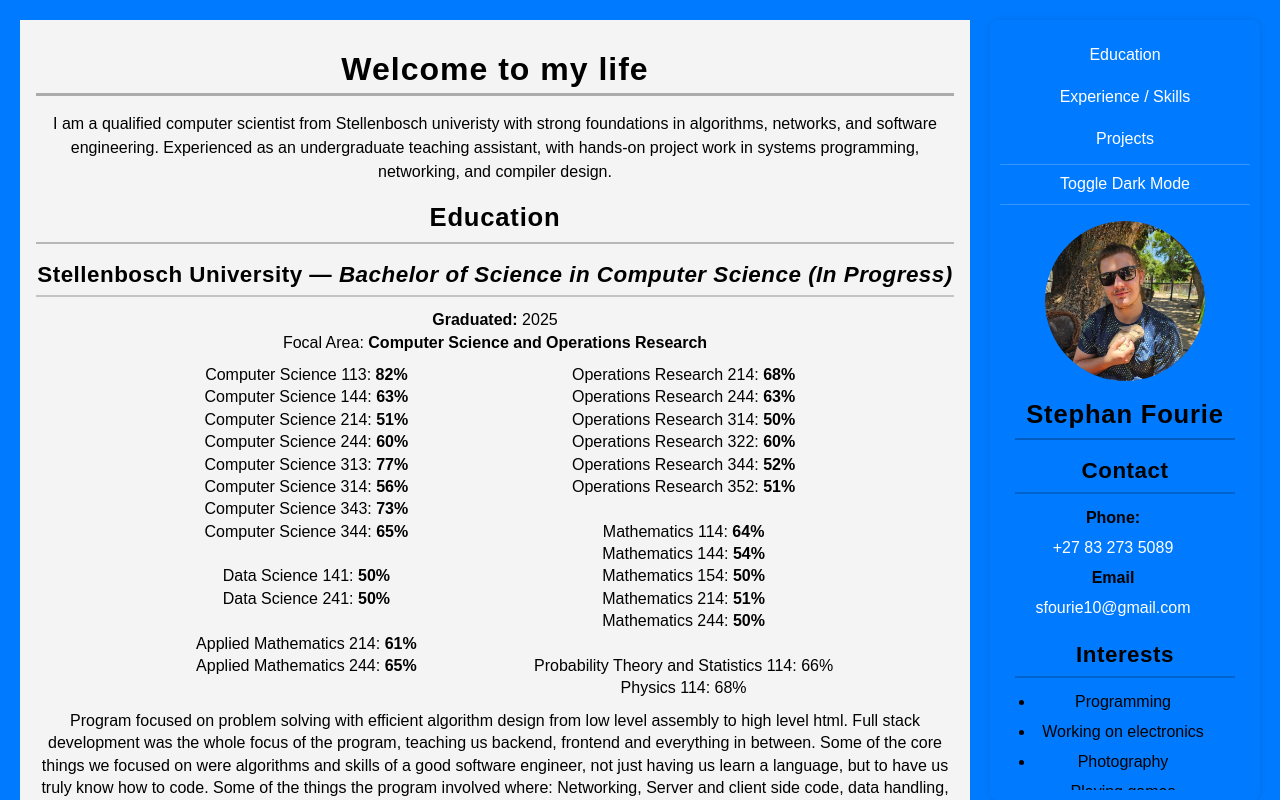
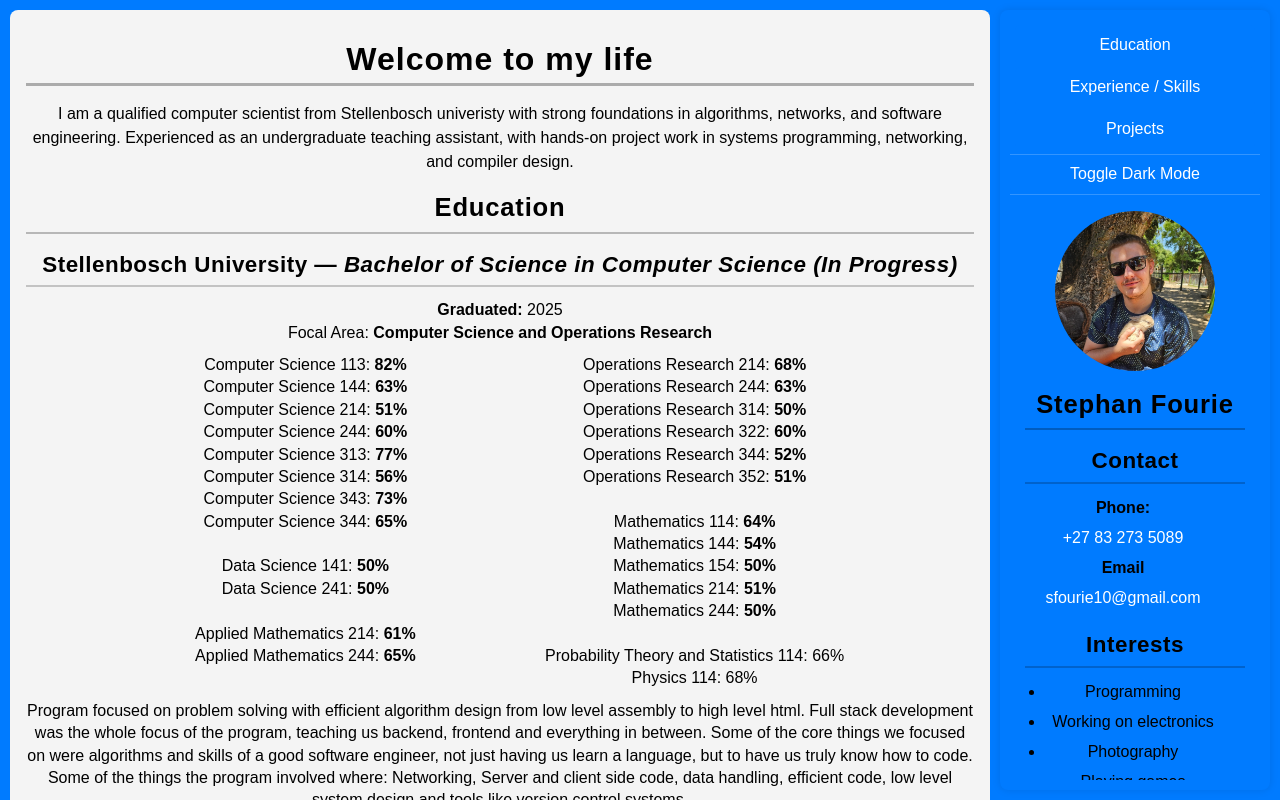
Before and after one commit to Fourie12/Curriculum_Vitae, a React (Vite) app in the folder Code/: page / in a window 1280 px wide. Built offline with nearby package versions, Linux system fonts and the light colour scheme.

Commit message:
changed minor looks

```diff
--- a/Code/src/components/HomePage.css
+++ b/Code/src/components/HomePage.css
@@ -1,8 +1,8 @@
 .main-content {
   display: flex;
   text-align: center;
-  gap: 20px;
-  padding: 20px;
+  gap: 10px;
+  padding: 10px;
   position: relative;
   margin-left: auto;
   margin-right: auto;
@@ -15,8 +15,7 @@
   padding: 1rem;
   background-color: var(--secondary-bg);
   flex: 1;
-  margin-left: auto;
-  margin-right: auto;
+  border-radius: 8px;
 }
 
 .login-logout-container {
@@ -60,7 +59,6 @@
   flex-direction: column;
   width: 250px;
   position: sticky;
-  top: 20px;
   height: calc(100vh - 40px);
   background-color: var(--button-bg);
   padding: 10px;
```
